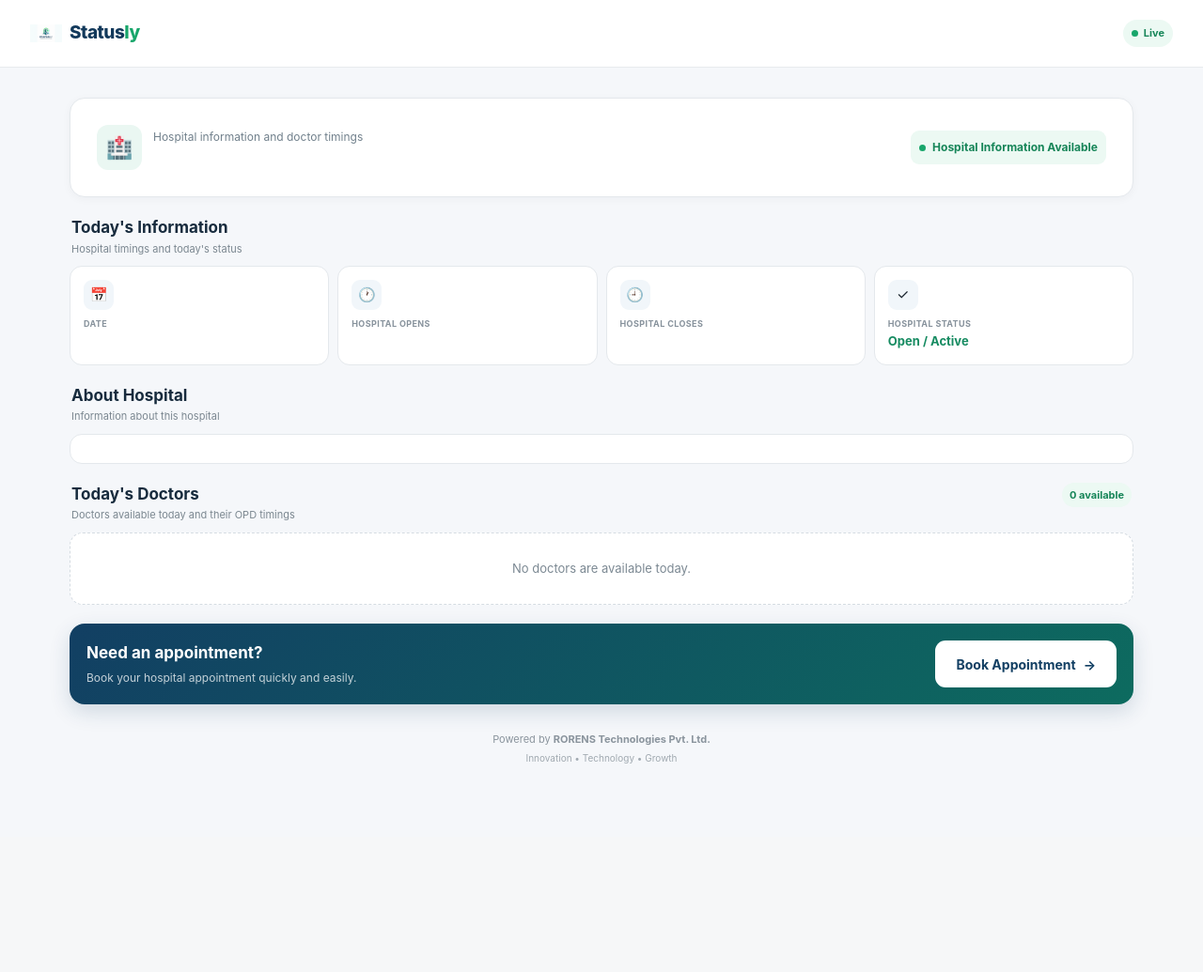
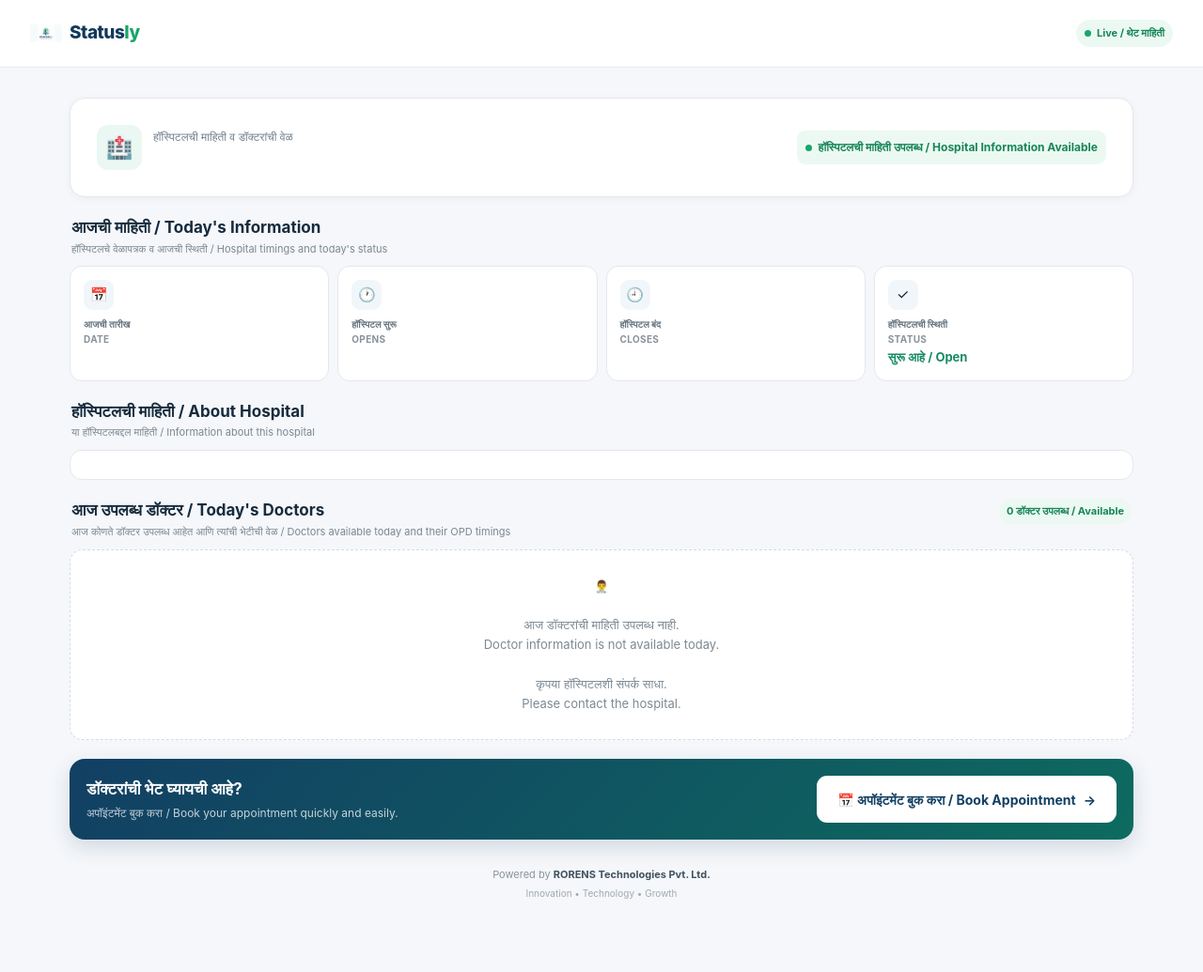
Before and after one commit to rorenstechnologies-wq/statusly, a Flask app: template templates/hospital.html in a window 1280 px wide. Shown: the whole page at 94% size. Before the commit the page ends 813 px from the top, so only its background shows below. Run offline with Flask 3, Linux system fonts and the light colour scheme; the template is opened without the code that fills it, so the values that code supplies are empty; parts of the project's set-up code (start-up, migrations or seed data) failed here and were passed over.

Commit message:
Update hospital.html

```diff
--- a/templates/hospital.html
+++ b/templates/hospital.html
@@ -379,8 +349,7 @@
 
             font-size: 11px;
 
-            line-height: 1.4;
-
+            line-height: 1.45;
         }
 
 
@@ -455,13 +420,12 @@
             font-size: 15px;
 
             margin-bottom: 8px;
-
         }
 
 
         .info-label {
 
-            font-size: 9px;
+            font-size: 10px;
 
             font-weight: 700;
 
@@ -469,8 +433,25 @@
 
             text-transform: uppercase;
 
-            letter-spacing: .4px;
-
+            letter-spacing: .35px;
+
+            line-height: 1.4;
+        }
+
+
+        .info-label-marathi {
+
+            display: block;
+
+            color: #667581;
+
+            text-transform: none;
+
+            letter-spacing: 0;
+
+            font-size: 10px;
+
+            margin-bottom: 2px;
         }
 
 
@@ -520,10 +498,9 @@
 
             color: #5e6c77;
 
-            line-height: 1.65;
+            line-height: 1.7;
 
             overflow-wrap: anywhere;
-
         }
 
 
@@ -729,11 +690,12 @@
 
             font-size: 13px;
 
+            line-height: 1.6;
         }
 
 
         /* =====================================================
-           BOOK APPOINTMENT
+           BOOK
         ===================================================== */
 
         .appointment-section {
@@ -854,6 +802,125 @@
             color: #a0a9b0;
 
             font-size: 10px;
+        }
+
+
+        /* =====================================================
+           TABLET
+        ===================================================== */
+
+        @media (min-width:600px) {
+
+            .page {
+
+                padding:
+                    24px 20px 45px;
+            }
+
+
+            .hospital-header {
+
+                padding: 24px;
+            }
+
+
+            .hospital-live {
+
+                width: auto;
+            }
+
+
+            .doctors-grid {
+
+                display: grid;
+
+                grid-template-columns:
+                    repeat(2,minmax(0,1fr));
+            }
+
+
+            .appointment-section {
+
+                display: flex;
+
+                align-items: center;
+
+                justify-content: space-between;
+
+                gap: 20px;
+            }
+
+
+            .appointment-text p {
+
+                margin-bottom: 0;
+            }
+
+
+            .book-btn {
+
+                width: auto;
+
+                min-width: 200px;
+
+                padding:
+                    0 22px;
+            }
+
+        }
+
+
+        /* =====================================================
+           DESKTOP
+        ===================================================== */
+
+        @media (min-width:900px) {
+
+            .topbar {
+
+                height: 72px;
+
+                padding:
+                    0 32px;
+            }
+
+
+            .page {
+
+                padding:
+                    32px 24px 60px;
+            }
+
+
+            .hospital-header {
+
+                display: flex;
+
+                align-items: center;
+
+                justify-content: space-between;
+
+                padding: 28px;
+            }
+
+
+            .hospital-live {
+
+                margin-top: 0;
+            }
+
+
+            .info-grid {
+
+                grid-template-columns:
+                    repeat(4,minmax(0,1fr));
+            }
+
+
+            .hospital-title h1 {
+
+                font-size: 28px;
+            }
 
         }
 
@@ -877,182 +943,42 @@
 
                 padding:
                     0 10px;
-
             }
 
 
             .brand-name {
 
                 font-size: 17px;
-
             }
 
 
             .hospital-header {
 
                 padding: 14px;
-
             }
 
 
             .hospital-title h1 {
 
                 font-size: 18px;
-
             }
 
 
             .info-card {
 
                 padding: 11px;
-
             }
 
 
             .info-value {
 
                 font-size: 12px;
-
             }
 
 
             .doctor-card {
 
                 padding: 12px;
-
-            }
-
-        }
-
-
-        /* =====================================================
-           TABLET
-        ===================================================== */
-
-        @media (min-width: 600px) {
-
-            .page {
-
-                padding:
-                    24px 20px 45px;
-
-            }
-
-
-            .hospital-header {
-
-                padding: 24px;
-
-            }
-
-
-            .hospital-live {
-
-                width: auto;
-
-            }
-
-
-            .doctors-grid {
-
-                display: grid;
-
-                grid-template-columns:
-                    repeat(2, minmax(0, 1fr));
-
-            }
-
-
-            .appointment-section {
-
-                display: flex;
-
-                align-items: center;
-
-                justify-content: space-between;
-
-                gap: 20px;
-
-            }
-
-
-            .appointment-text p {
-
-                margin-bottom: 0;
-
-            }
-
-
-            .book-btn {
-
-                width: auto;
-
-                min-width: 190px;
-
-                padding:
-                    0 22px;
-
-            }
-
-        }
-
-
-        /* =====================================================
-           DESKTOP
-        ===================================================== */
-
-        @media (min-width: 900px) {
-
-            .topbar {
-
-                height: 72px;
-
-                padding:
-                    0 32px;
-
-            }
-
-
-            .page {
-
-                padding:
-                    32px 24px 60px;
-
-            }
-
-
-            .hospital-header {
-
-                display: flex;
-
-                align-items: center;
-
-                justify-content: space-between;
-
-                padding: 28px;
-
-            }
-
-
-            .hospital-live {
-
-                margin-top: 0;
-
-            }
-
-
-            .info-grid {
-
-                grid-template-columns:
-                    repeat(4, minmax(0, 1fr));
-
-            }
-
-
-            .hospital-title h1 {
-
-                font-size: 28px;
-
             }
 
         }
@@ -1096,7 +1022,7 @@
 
             <span class="live-dot"></span>
 
-            Live
+            Live / थेट माहिती
 
         </div>
 
@@ -1131,13 +1053,18 @@
 
                 <div class="hospital-title">
 
+
                     <h1>
+
                         {{ hospital.hospital_name }}
+
                     </h1>
 
 
                     <p>
-                        Hospital information and doctor timings
+
+                        हॉस्पिटलची माहिती व डॉक्टरांची वेळ
+
                     </p>
 
 
@@ -1151,7 +1078,8 @@
 
                 <span class="live-dot"></span>
 
-                Hospital Information Available
+                हॉस्पिटलची माहिती उपलब्ध
+                / Hospital Information Available
 
             </div>
 
@@ -1169,18 +1097,28 @@
 
             <div>
 
+
                 <h2>
-                    Today's Information
+
+                    आजची माहिती
+                    / Today's Information
+
                 </h2>
 
+
                 <p class="section-subtitle">
-                    Hospital timings and today's status
+
+                    हॉस्पिटलचे वेळापत्रक व आजची स्थिती
+                    / Hospital timings and today's status
+
                 </p>
 
+
             </div>
 
 
         </div>
+
 
 
         <section class="info-grid">
@@ -1194,12 +1132,22 @@
                     📅
                 </div>
 
+
                 <div class="info-label">
+
+                    <span class="info-label-marathi">
+                        आजची तारीख
+                    </span>
+
                     Date
+
                 </div>
 
+
                 <div class="info-value">
+
                     {{ hospital.date }}
+
                 </div>
 
             </div>
@@ -1214,12 +1162,22 @@
                     🕐
                 </div>
 
+
                 <div class="info-label">
-                    Hospital Opens
+
+                    <span class="info-label-marathi">
+                        हॉस्पिटल सुरू
+                    </span>
+
+                    Opens
+
                 </div>
 
+
                 <div class="info-value">
+
                     {{ hospital.open_time }}
+
                 </div>
 
             </div>
@@ -1234,12 +1192,22 @@
                     🕘
                 </div>
 
+
                 <div class="info-label">
-                    Hospital Closes
+
+                    <span class="info-label-marathi">
+                        हॉस्पिटल बंद
+                    </span>
+
+                    Closes
+
                 </div>
 
+
                 <div class="info-value">
+
                     {{ hospital.close_time }}
+
                 </div>
 
             </div>
@@ -1254,13 +1222,21 @@
                     ✓
                 </div>
 
+
                 <div class="info-label">
-                    Hospital Status
+
+                    <span class="info-label-marathi">
+                        हॉस्पिटलची स्थिती
+                    </span>
+
+                    Status
+
                 </div>
 
+
                 <div class="info-value status-open">
 
-                    Open / Active
+                    सुरू आहे / Open
 
                 </div>
 
@@ -1280,14 +1256,23 @@
 
             <div>
 
+
                 <h2>
-                    About Hospital
+
+                    हॉस्पिटलची माहिती
+                    / About Hospital
+
                 </h2>
 
+
                 <p class="section-subtitle">
-                    Information about this hospital
+
+                    या हॉस्पिटलबद्दल माहिती
+                    / Information about this hospital
+
                 </p>
 
+
             </div>
 
 
@@ -1315,14 +1302,23 @@
 
             <div>
 
+
                 <h2>
-                    Today's Doctors
+
+                    आज उपलब्ध डॉक्टर
+                    / Today's Doctors
+
                 </h2>
 
+
                 <p class="section-subtitle">
-                    Doctors available today and their OPD timings
+
+                    आज कोणते डॉक्टर उपलब्ध आहेत आणि त्यांची भेटीची वेळ
+                    / Doctors available today and their OPD timings
+
                 </p>
 
+
             </div>
 
 
@@ -1330,7 +1326,8 @@
 
                 {{ hospital.doctors|length }}
 
-                available
+                डॉक्टर उपलब्ध
+                / Available
 
             </span>
 
@@ -1383,45 +1375,64 @@
                     <div class="doctor-details">
 
 
-                        <!-- OPD TIME -->
+                        <!-- OPD -->
 
                         <div class="doctor-detail">
 
+
                             <span class="doctor-detail-icon">
+
                                 🕐
+
                             </span>
 
+
                             <span class="doctor-detail-text">
 
-                                <strong>OPD Time:</strong>
+                                <strong>
+
+                                    भेटीची वेळ / OPD Time:
+
+                                </strong>
 
                                 {{ doctor.opd_time }}
 
                             </span>
 
+
                         </div>
 
 
 
-                        <!-- DOCTOR INFORMATION -->
+                        <!-- INFO -->
 
                         {% if doctor.doctor_info %}
 
 
                         <div class="doctor-detail">
 
+
                             <span class="doctor-detail-icon">
+
                                 ℹ️
+
                             </span>
 
+
                             <span class="doctor-detail-text">
 
-                                <strong>Doctor Information:</strong>
+                                <strong>
+
+                                    डॉक्टरांची माहिती
+                                    / Doctor Information:
+
+                                </strong>
 
                                 {{ doctor.doctor_info }}
 
                             </span>
 
+
                         </div>
 
 
@@ -1448,7 +1459,23 @@
 
         <div class="empty-state">
 
-            No doctors are available today.
+            👨‍⚕️
+
+            <br><br>
+
+            आज डॉक्टरांची माहिती उपलब्ध नाही.
+
+            <br>
+
+            Doctor information is not available today.
+
+            <br><br>
+
+            कृपया हॉस्पिटलशी संपर्क साधा.
+
+            <br>
+
+            Please contact the hospital.
 
         </div>
 
@@ -1468,12 +1495,17 @@
 
 
                 <h2>
-                    Need an appointment?
+
+                    डॉक्टरांची भेट घ्यायची आहे?
+
                 </h2>
 
 
                 <p>
-                    Book your hospital appointment quickly and easily.
+
+                    अपॉइंटमेंट बुक करा
+                    / Book your appointment quickly and easily.
+
                 </p>
 
 
@@ -1485,7 +1517,10 @@
                 href="/hospital/{{ uid }}/book"
             >
 
-                Book Appointment
+                📅
+
+                अपॉइंटमेंट बुक करा
+                / Book Appointment
 
                 <span>
                     →
@@ -1505,7 +1540,7 @@
         <footer class="footer">
 
 
-            <div>
+            <div class="footer-powered">
 
                 Powered by
 
```
Also changed, not shown: other parts of templates/hospital.html (+101 -176 lines).
